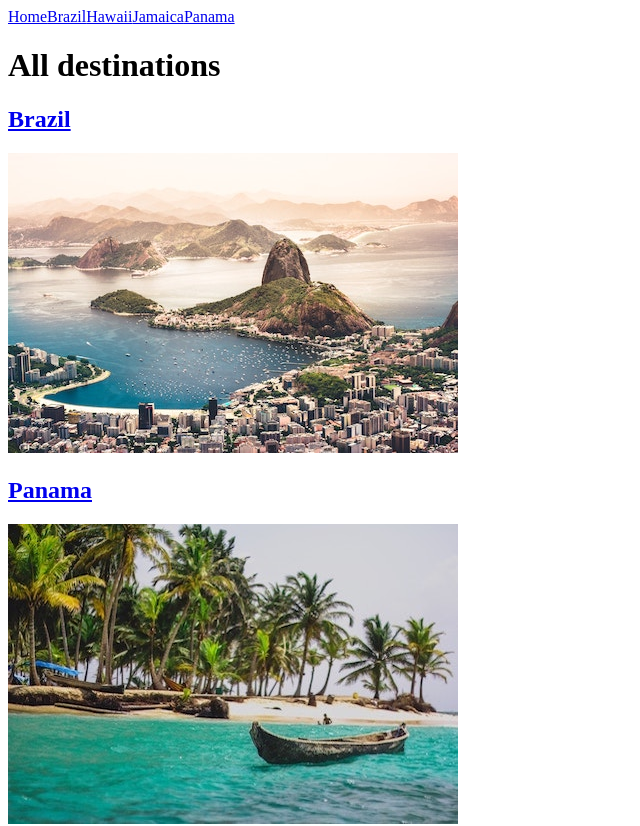
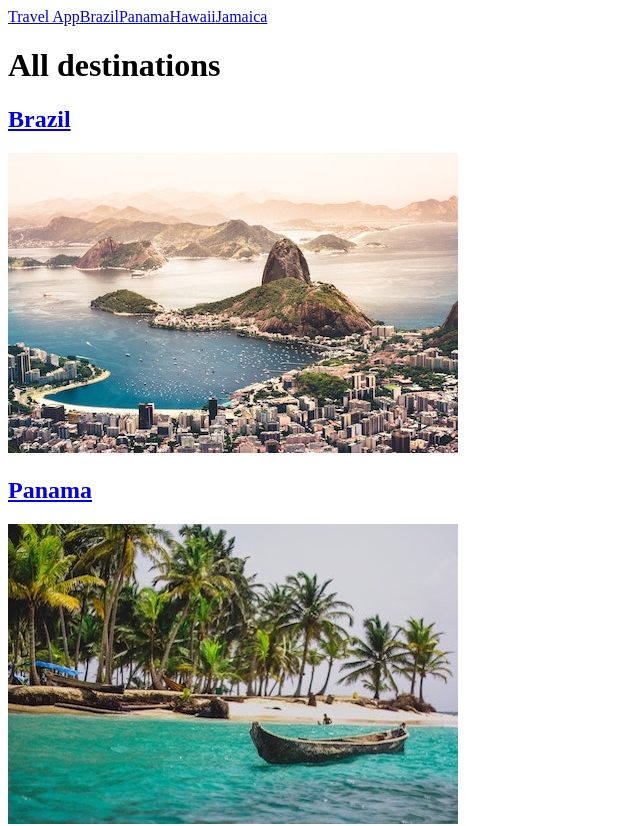
Before and after one commit to hinlocaesar/travel-app, a Vue app: page / in a window 1280 px wide. Shown: the top 826 px of the page, without its empty margins (0-640 px from the left). Built offline with nearby package versions, Linux system fonts and the light colour scheme; the HTML template or start-up script is replaced by a standard one.

Commit message:
Refactor navigation to dynamically display destinations and remove unused views

```diff
--- a/src/components/TheNavigation.vue
+++ b/src/components/TheNavigation.vue
@@ -1,9 +1,22 @@
 <template>
-    <div id="nav">
-    <router-link to="/">Home</router-link>
-    <router-link to="/brazil">Brazil</router-link>
-    <router-link to="/hawaii">Hawaii</router-link>
-    <router-link to="/jamaica">Jamaica</router-link>
-    <router-link to="/panama">Panama</router-link>
+  <div id="nav">
+      <router-link id="logo" to="/">Travel App</router-link>
+    <router-link
+        v-for="destination in destinations"
+        :key="destination.id"
+        :to="{name: 'destination.show', params:{id: destination.id, slug: destination.slug}}"
+      >
+        {{ destination.name }}
+      </router-link>
   </div>
-</template>
+  </template>
+<script>
+import sourceData from '@/data.json'
+export default {
+  data(){
+    return {
+      destinations: sourceData.destinations
+    }
+  }
+}
+</script>
--- a/src/router/index.js
+++ b/src/router/index.js
@@ -4,11 +4,7 @@
 const router = createRouter({
   history: createWebHistory(import.meta.env.BASE_URL),
   routes: [{path:'/',name:'Home', component:Home},
-          {path:'/brazil',name:'brazil', component: ()=> import('@/views/Brazil.vue')},
-          {path:'/hawaii',name:'hawaii', component: ()=> import('@/views/Hawaii.vue')},
-          {path:'/jamaica',name:'jamaica', component: ()=> import('@/views/Jamaica.vue')},
-          {path:'/panama',name:'panama', component: ()=> import('@/views/Panama.vue')},
-          {path: '/destination/:id', name: 'destination.show', component: () => import('@/views/DestinationShow.vue') }
+          {path: '/destination/:id/:slug', name: 'destination.show', component: () => import('@/views/DestinationShow.vue') }
   ],
 })
 
--- a/src/views/About.vue
+++ /dev/null
@@ -1,4 +0,0 @@
-<template>
-  <h1>Welcome to your about page</h1>
-
-</template>
--- a/src/views/Brazil.vue
+++ /dev/null
@@ -1,5 +0,0 @@
-  <template>
-    <div class="brazil">
-        <h1>Brazil</h1>
-    </div>
-  </template>
--- a/src/views/Hawaii.vue
+++ /dev/null
@@ -1,5 +0,0 @@
-  <template>
-    <div class="hawaii">
-        <h1>Hawaii</h1>
-    </div>
-  </template>
--- a/src/views/Home.vue
+++ b/src/views/Home.vue
@@ -4,7 +4,7 @@
       <div class="destinations">
         <router-link v-for="destination in destinations"
         :key="destination.id"
-        :to="{name: destination.show, params: { id: destination.id } }">
+        :to="{name: 'destination.show', params:{id: destination.id, slug: destination.slug}}">
           <h2>{{ destination.name }}</h2>
           <img :src="`/images/${destination.image}`" :alt="destination.name">
         </router-link>
--- a/src/views/Jamaica.vue
+++ /dev/null
@@ -1,5 +0,0 @@
-  <template>
-    <div class="jamaica">
-        <h1>Jamaica</h1>
-    </div>
-  </template>
--- a/src/views/Panama.vue
+++ /dev/null
@@ -1,5 +0,0 @@
-  <template>
-    <div class="panama">
-        <h1>Panama</h1>
-    </div>
-  </template>
```
